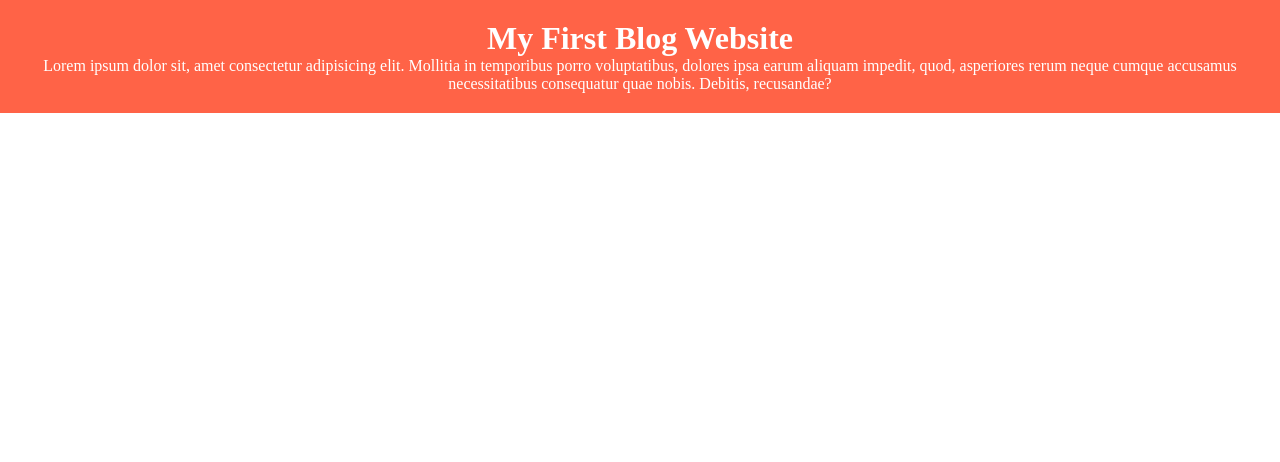
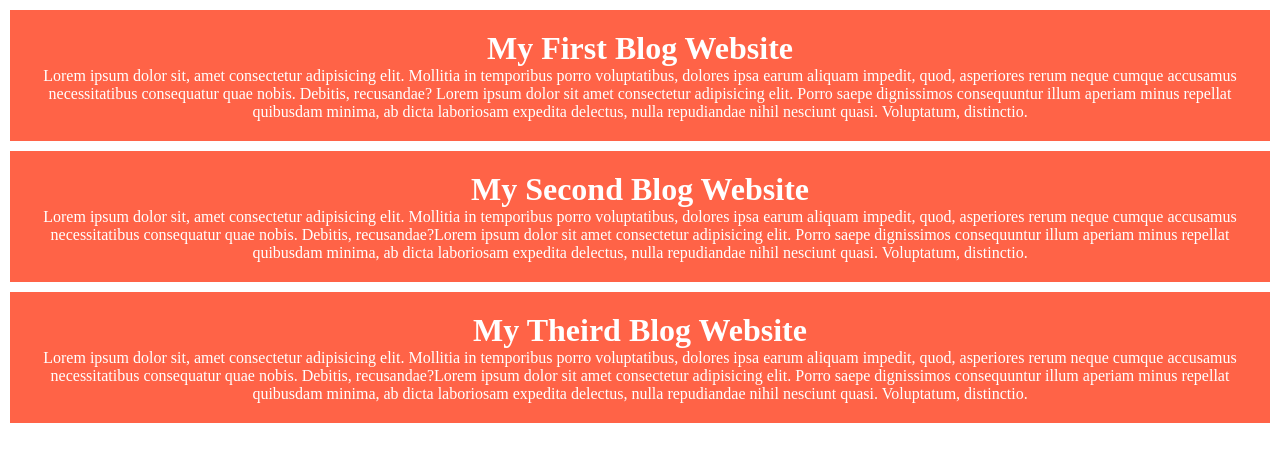
Before and after one commit to AnikHassan111/This-is-my-second-repo, a plain HTML site: page index.html in a window 1280 px wide. Drawn offline with Linux system fonts and the light colour scheme.

Commit message:
This is my thired commit

```diff
--- a/index.html
+++ b/index.html
@@ -9,7 +9,15 @@
 <body>
     <div>
         <h1>My First Blog Website</h1>
-        <p>Lorem ipsum dolor sit, amet consectetur adipisicing elit. Mollitia in temporibus porro voluptatibus, dolores ipsa earum aliquam impedit, quod, asperiores rerum neque cumque accusamus necessitatibus consequatur quae nobis. Debitis, recusandae?</p>
+        <p>Lorem ipsum dolor sit, amet consectetur adipisicing elit. Mollitia in temporibus porro voluptatibus, dolores ipsa earum aliquam impedit, quod, asperiores rerum neque cumque accusamus necessitatibus consequatur quae nobis. Debitis, recusandae? Lorem ipsum dolor sit amet consectetur adipisicing elit. Porro saepe dignissimos consequuntur illum aperiam minus repellat quibusdam minima, ab dicta laboriosam expedita delectus, nulla repudiandae nihil nesciunt quasi. Voluptatum, distinctio.</p>
+    </div>
+    <div>
+        <h1>My Second Blog Website</h1>
+        <p>Lorem ipsum dolor sit, amet consectetur adipisicing elit. Mollitia in temporibus porro voluptatibus, dolores ipsa earum aliquam impedit, quod, asperiores rerum neque cumque accusamus necessitatibus consequatur quae nobis. Debitis, recusandae?Lorem ipsum dolor sit amet consectetur adipisicing elit. Porro saepe dignissimos consequuntur illum aperiam minus repellat quibusdam minima, ab dicta laboriosam expedita delectus, nulla repudiandae nihil nesciunt quasi. Voluptatum, distinctio.</p>
+    </div>
+    <div>
+        <h1>My Theird Blog Website</h1>
+        <p>Lorem ipsum dolor sit, amet consectetur adipisicing elit. Mollitia in temporibus porro voluptatibus, dolores ipsa earum aliquam impedit, quod, asperiores rerum neque cumque accusamus necessitatibus consequatur quae nobis. Debitis, recusandae?Lorem ipsum dolor sit amet consectetur adipisicing elit. Porro saepe dignissimos consequuntur illum aperiam minus repellat quibusdam minima, ab dicta laboriosam expedita delectus, nulla repudiandae nihil nesciunt quasi. Voluptatum, distinctio.</p>
     </div>
 </body>
 </html>
--- a/style/style.css
+++ b/style/style.css
@@ -7,4 +7,5 @@ div{
     color:white;
     padding: 20px;
     text-align: center;
+    margin: 10px;
 }
```
